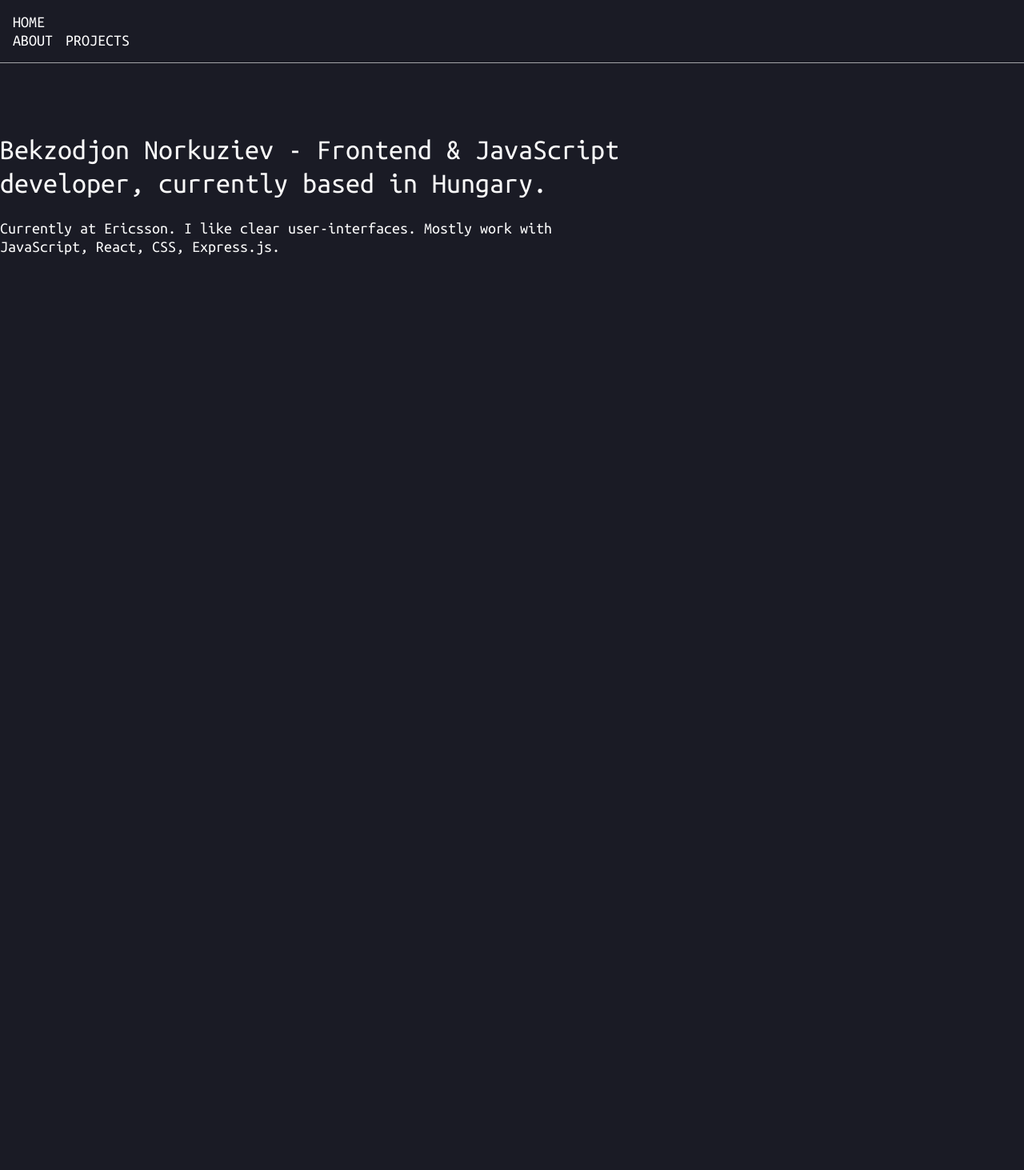
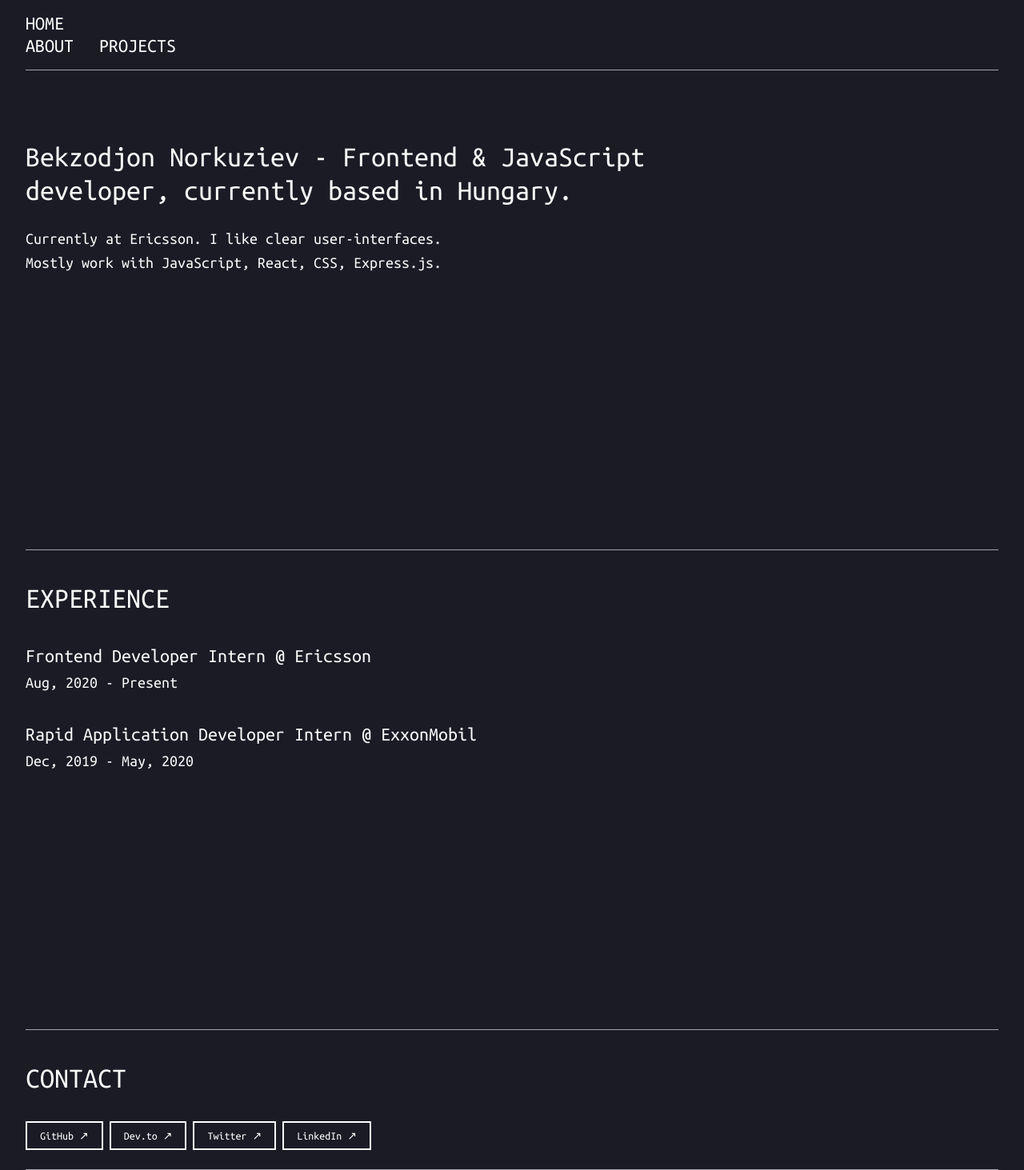
Before and after one commit to bekzodnj/bekzodnj.github.io, a React (Create React App) app: page / in a window 1280 px wide. Shown: the whole page at 80% size. Before the commit the page ends 800 px from the top, so only its background shows below. Built offline with nearby package versions, Linux system fonts and the light colour scheme.

Commit message:
Added Contact, Experience componenents and also styles

```diff
--- a/src/App.css
+++ b/src/App.css
@@ -1,3 +1,8 @@
+* {
+  margin: 0;
+  padding: 0;
+  box-sizing: border-box;
+}
 body {
   background-color: rgb(26, 27, 37);
   color: rgb(250, 250, 250);
@@ -8,3 +13,7 @@ body {
   letter-spacing: 0.14px;
   margin-bottom: 16px;
 }
+
+.line-h-1 {
+  line-height: 1;
+}
--- a/src/App.js
+++ b/src/App.js
@@ -5,14 +5,17 @@ import './App.css';
 
 import Navbar from './components/Navbar';
 import Hero from './components/Hero';
+import Experience from './components/Experience';
+import Contact from './components/Contact';
 
 function App() {
   return (
     <>
-      <Navbar />
-
-      <div className='container'>
+      <div className='center ph4-ns'>
+        <Navbar />
         <Hero />
+        <Experience />
+        <Contact />
       </div>
     </>
   );
--- /dev/null
+++ b/src/components/Contact.js
@@ -0,0 +1,29 @@
+import React from 'react';
+import './../App.css';
+
+function Contact() {
+  return (
+    <div className='pv3 pb6 bb b--white-60 '>
+      <h1 className='f2 mb4' style={{ fontWeight: 400 }}>
+        CONTACT
+      </h1>
+
+      <div>
+        <a className='f6 link dim ba bw1 ph3 pv2 mb2 dib white mr2' href='#0'>
+          GitHub &#x2197;
+        </a>
+        <a className='f6 link dim ba bw1 ph3 pv2 mb2 dib white mr2' href='#0'>
+          Dev.to &#x2197;
+        </a>
+        <a className='f6 link dim ba bw1 ph3 pv2 mb2 dib white mr2' href='#0'>
+          Twitter &#x2197;
+        </a>
+        <a className='f6 link dim ba bw1 ph3 pv2 mb2 dib white' href='#0'>
+          LinkedIn &#x2197;
+        </a>
+      </div>
+    </div>
+  );
+}
+
+export default Contact;
--- /dev/null
+++ b/src/components/Experience.js
@@ -0,0 +1,25 @@
+import React from 'react';
+import './../App.css';
+
+function Experience() {
+  return (
+    <div className='pt3 bb b--white-60 vh-100-ns vh-75-l'>
+      <h1 className='f2 mb4' style={{ fontWeight: 400 }}>
+        EXPERIENCE
+      </h1>
+      <div className='f3 mb4 lh-copy'>
+        <p>Frontend Developer Intern @ Ericsson</p>
+        <p></p>
+        <p className='f4'>Aug, 2020 - Present</p>
+      </div>
+
+      <div className='f3 lh-copy'>
+        <p>Rapid Application Developer Intern @ ExxonMobil</p>
+        <p></p>
+        <p className='f4'>Dec, 2019 - May, 2020</p>
+      </div>
+    </div>
+  );
+}
+
+export default Experience;
--- a/src/components/Hero.js
+++ b/src/components/Hero.js
@@ -3,14 +3,14 @@ import './../App.css';
 
 function Hero() {
   return (
-    <div className='pt5'>
+    <div className='pt5 bb b--white-60 vh-100-ns vh-75-l'>
       <h1 className='f2' style={{ fontWeight: 400 }}>
         Bekzodjon Norkuziev - Frontend & JavaScript
         <br /> developer, currently based in Hungary.
       </h1>
-      <p className='f4 mw7'>
-        Currently at Ericsson. I like clear user-interfaces. Mostly work with
-        JavaScript, React, CSS, Express.js.
+      <p className='f4 lh-copy measure mw7'>
+        Currently at Ericsson. I like clear user-interfaces.
+        <br /> Mostly work with JavaScript, React, CSS, Express.js.
       </p>
     </div>
   );
--- a/src/components/Navbar.js
+++ b/src/components/Navbar.js
@@ -2,14 +2,14 @@ import React from 'react';
 
 function App() {
   return (
-    <div className='ph3 pv3 f4 bb b--white-60'>
+    <div className='pv3 f3 bb b--white-60'>
       <div className='d-flex justify-content-between'>
         <a href='#' className='link white dim'>
           HOME
         </a>
 
         <div>
-          <a href='#' className='link white dim mr3'>
+          <a href='#' className='link white dim mr4'>
             ABOUT
           </a>
           <a href='#' className='link white dim'>
```
